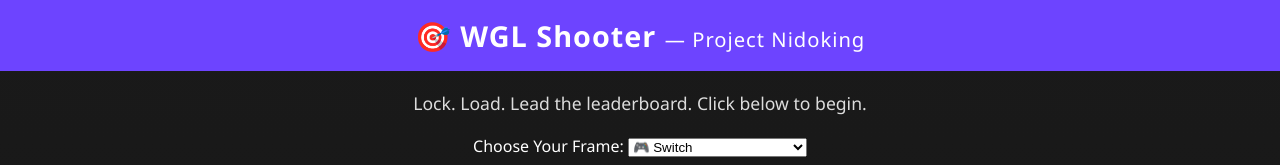
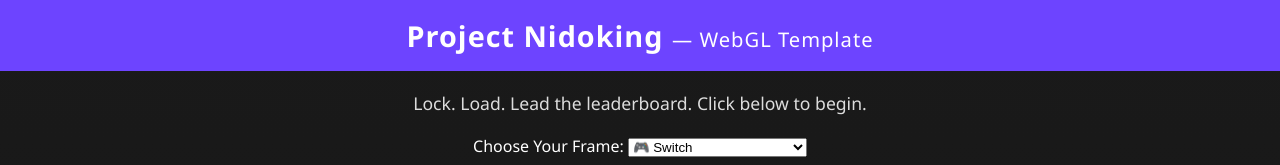
Before and after one commit to BEAMMWorks/Nidoking, a plain HTML site: page index.html in a window 1280 px wide. Shown: the top 165 px of the page. Drawn offline with Linux system fonts and the light colour scheme; no server answers.

Commit message:
Update index.html

```diff
--- a/index.html
+++ b/index.html
@@ -89,7 +89,7 @@
 </head>
 <body>
 
-  <header>🎯 WGL Shooter <span style="font-size: 0.7em; font-weight: normal;">— Project Nidoking</span></header>
+  <header>Project Nidoking <span style="font-size: 0.7em; font-weight: normal;">— WebGL Template</span></header>
 
   <div class="tagline">Lock. Load. Lead the leaderboard. Click below to begin.</div>
 
```
